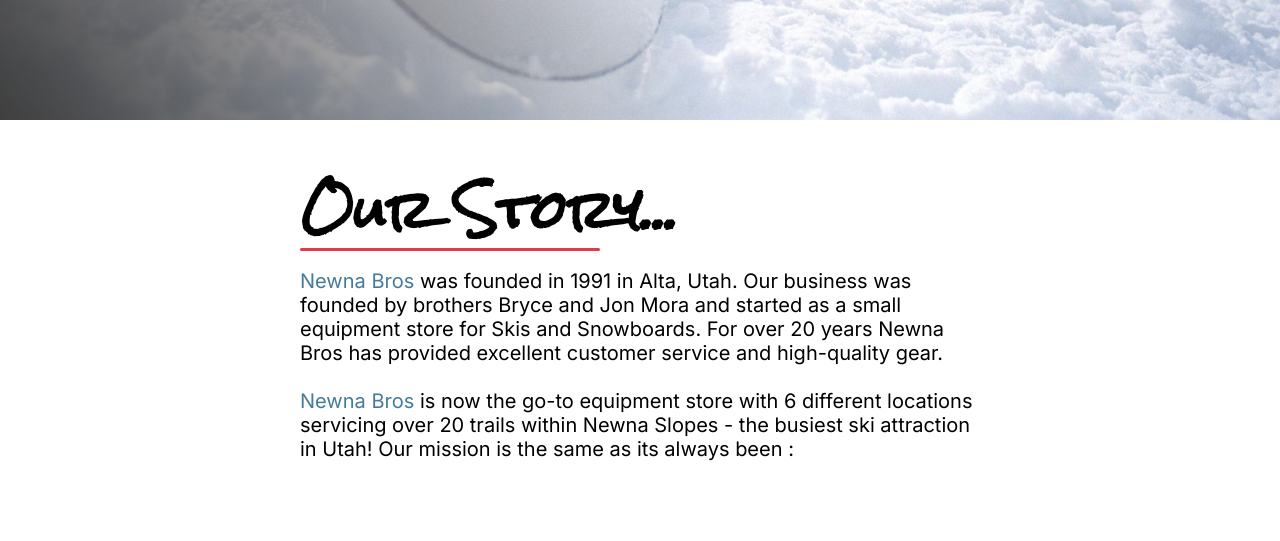
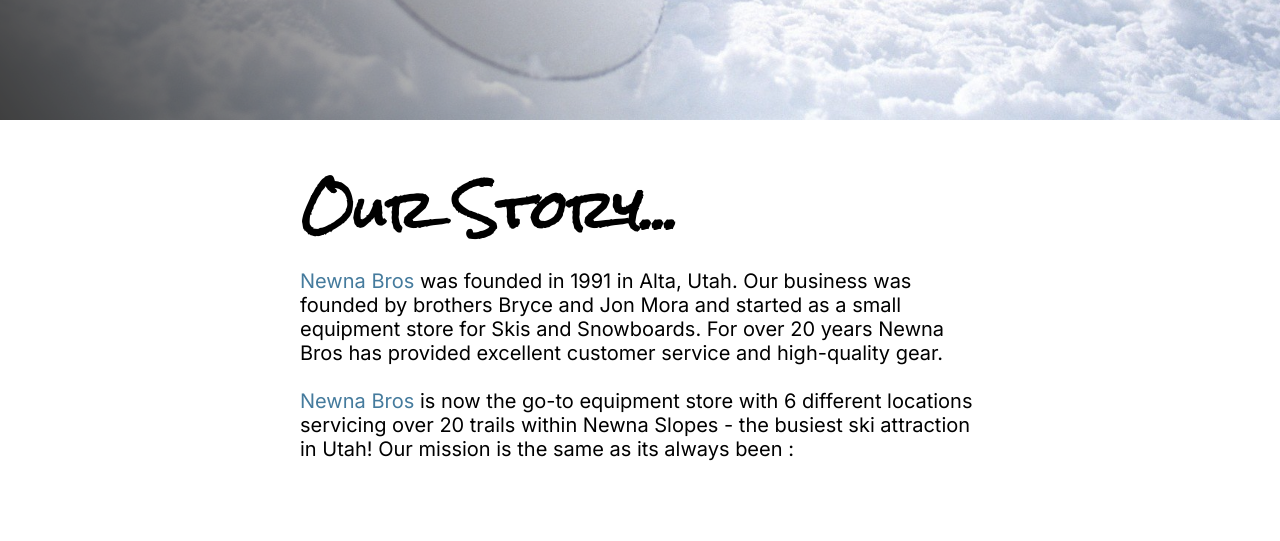
Before and after one commit to Arianna-McCollum/Newna-Slopes, a React (Create React App) app in the folder client/: page /#/ in a window 1280 px wide. Shown: the part 680-1221 px from the top of the page. Built offline with nearby package versions, Linux system fonts and the light colour scheme.

Commit message:
fixed ourstory section

```diff
--- a/client/src/App.js
+++ b/client/src/App.js
@@ -4,6 +4,7 @@ import Home from './pages/Home';
 import Footer from './components/Footer'
 import "./style.css";
 import { Routes, Route} from "react-router-dom";
+import Contact from './components/Contact';
 
 
 function App() {
--- a/client/src/components/OurStory/index.js
+++ b/client/src/components/OurStory/index.js
@@ -3,7 +3,7 @@ import React from 'react';
 function OurStory() {
   return (
     <section>
-        <div class="ourstory">
+        <div className="ourstory">
           <h2>Our Story...</h2>
           <p><span>Newna Bros</span> was founded in 1991 in Alta, Utah. Our business was founded by brothers Bryce and Jon Mora and started as a small equipment store for Skis and Snowboards. For over 20 years Newna Bros has provided excellent customer service and high-quality gear.
           <br></br>
--- a/client/src/style.css
+++ b/client/src/style.css
@@ -53,7 +53,6 @@ html {
 }
 
 .logo {
-    background-color: var(--white);
     display: flex;
     align-items: center;
     width: 20%;
@@ -79,12 +78,10 @@ html {
     align-items: center;
     width: 45%;
     justify-content: center;
-    background-color: var(--white);
 }
 
 .link-wrap ul {
     list-style: none;
-    background-color: var(--white);
     display: flex;
     justify-content: space-between;
     padding: 0 20px;
@@ -172,6 +169,7 @@ html {
     background-position: center;
     background-size: cover;
     position: absolute;
+    height: 800px;
     top: 0;
     right: 0;
     bottom: 0;
@@ -226,6 +224,7 @@ html {
       text-align: left;
       display: flex;
       flex-direction: column;
+      position: relative;
   }
 
   .ourstory span {
@@ -235,20 +234,20 @@ html {
   .ourstory h2 {
       font-size: 50px;
       font-family: 'Rock Salt', cursive;
-      position: relative;
   }
 
-  .ourstory h2:after{
+  /* .ourstory h2::after {
 	content: '';
     position: absolute;
-    left: 22%;
-    bottom: 15%;
-    transform: translateX(-50%);
+    display: block;
+    top: 0;
+    left: 0;
+    transform: translateX(110%);
     height: 3px;
     width: 300px;
     border-radius: 2px;
     background-color: var(--tertiary-color);
-}
+} */
 
   .ourstory p {
       font-size: 20px;
```
